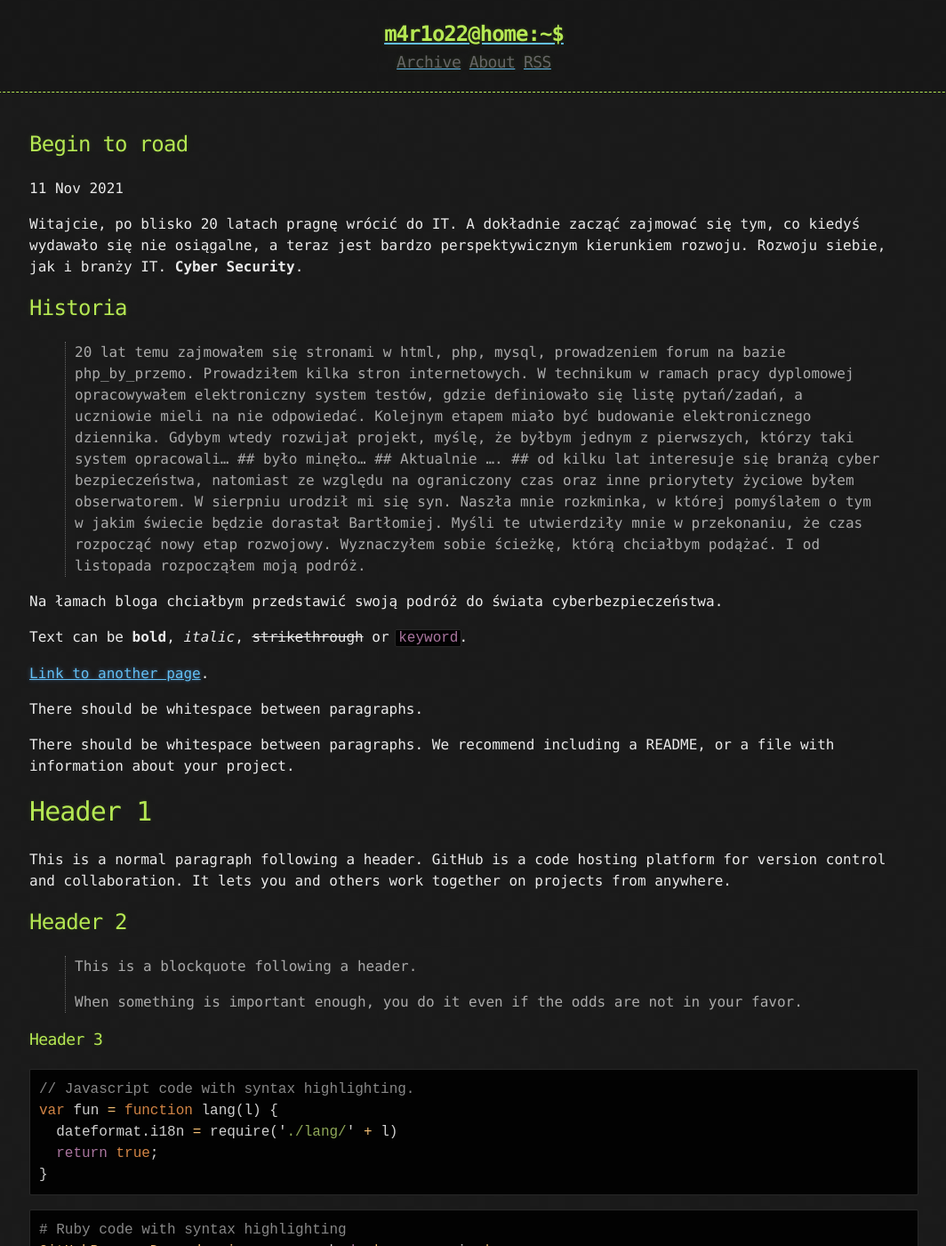
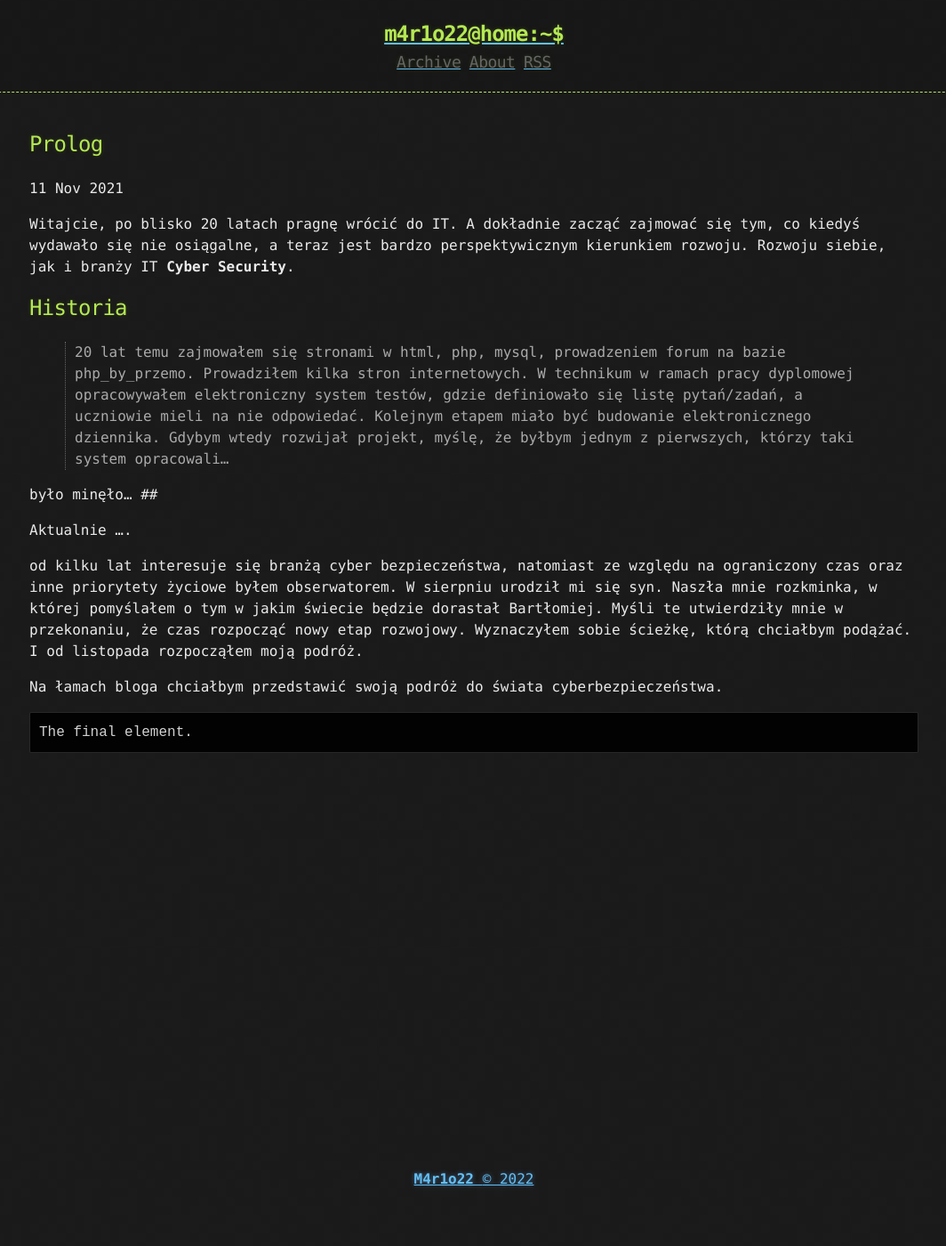
Before and after one commit to M4r1o22/m4r1o22.github.io, a Jekyll site: the page built from _posts/2021-11-11-prolog.md, in a window 1280 px wide and 1400 px high. Shown: the whole window at 89% size, without its empty margins (107-1171 px from the left). Built offline with Jekyll 4.4.1, drawn with Linux system fonts in a browser that asks for light colours; some of the changed text lies outside the part shown.

Commit message:
Update 2021-11-11-prolog.md

````diff
--- a/_posts/2021-11-11-prolog.md
+++ b/_posts/2021-11-11-prolog.md
@@ -1,19 +1,21 @@
 ---
-title: Begin to road
+title: Prolog
 published: true
 ---
 
 Witajcie,
-po blisko 20 latach pragnę wrócić do IT. A dokładnie zacząć zajmować się tym, co kiedyś wydawało się nie osiągalne, a teraz jest bardzo perspektywicznym kierunkiem rozwoju. Rozwoju siebie, jak i branży IT. **Cyber Security**.
+po blisko 20 latach pragnę wrócić do IT. A dokładnie zacząć zajmować się tym, co kiedyś wydawało się nie osiągalne, a teraz jest bardzo perspektywicznym kierunkiem rozwoju. Rozwoju siebie, jak i branży IT **Cyber Security**.
 
 ## [](#header-2)Historia
 >20 lat temu zajmowałem się stronami w html, php, mysql, prowadzeniem forum na bazie php_by_przemo. Prowadziłem kilka stron internetowych.
 >W technikum w ramach pracy dyplomowej opracowywałem elektroniczny system testów, gdzie definiowało się listę pytań/zadań, a uczniowie mieli na nie odpowiedać. Kolejnym etapem miało być budowanie elektronicznego dziennika. Gdybym wtedy rozwijał projekt, myślę, że byłbym jednym z pierwszych, którzy taki system opracowali...
->##
+>
+
 było minęło...
 ##
+
 Aktualnie ....
-##
+
 od kilku lat interesuje się branżą cyber bezpieczeństwa, natomiast ze względu na ograniczony czas oraz inne priorytety życiowe byłem obserwatorem.
 W sierpniu urodził mi się syn. Naszła mnie rozkminka, w której  pomyślałem o tym w jakim świecie będzie dorastał Bartłomiej.
 Myśli te utwierdziły mnie w przekonaniu, że czas rozpocząć nowy etap rozwojowy.
@@ -22,123 +24,6 @@ I od listopada rozpocząłem moją podróż.
 
 Na łamach bloga chciałbym przedstawić swoją podróż do świata cyberbezpieczeństwa.
 
-
-Text can be **bold**, _italic_, ~~strikethrough~~ or `keyword`.
-
-[Link to another page](another-page).
-
-There should be whitespace between paragraphs.
-
-There should be whitespace between paragraphs. We recommend including a README, or a file with information about your project.
-
-# [](#header-1)Header 1
-
-This is a normal paragraph following a header. GitHub is a code hosting platform for version control and collaboration. It lets you and others work together on projects from anywhere.
-
-## [](#header-2)Header 2
-
-> This is a blockquote following a header.
->
-> When something is important enough, you do it even if the odds are not in your favor.
-
-### [](#header-3)Header 3
-
-```js
-// Javascript code with syntax highlighting.
-var fun = function lang(l) {
-  dateformat.i18n = require('./lang/' + l)
-  return true;
-}
-```
-
-```ruby
-# Ruby code with syntax highlighting
-GitHubPages::Dependencies.gems.each do |gem, version|
-  s.add_dependency(gem, "= #{version}")
-end
-```
-
-#### [](#header-4)Header 4
-
-*   This is an unordered list following a header.
-*   This is an unordered list following a header.
-*   This is an unordered list following a header.
-
-##### [](#header-5)Header 5
-
-1.  This is an ordered list following a header.
-2.  This is an ordered list following a header.
-3.  This is an ordered list following a header.
-
-###### [](#header-6)Header 6
-
-| head1        | head two          | three |
-|:-------------|:------------------|:------|
-| ok           | good swedish fish | nice  |
-| out of stock | good and plenty   | nice  |
-| ok           | good `oreos`      | hmm   |
-| ok           | good `zoute` drop | yumm  |
-
-### There's a horizontal rule below this.
-
-* * *
-
-### Here is an unordered list:
-
-*   Item foo
-*   Item bar
-*   Item baz
-*   Item zip
-
-### And an ordered list:
-
-1.  Item one
-1.  Item two
-1.  Item three
-1.  Item four
-
-### And a nested list:
-
-- level 1 item
-  - level 2 item
-  - level 2 item
-    - level 3 item
-    - level 3 item
-- level 1 item
-  - level 2 item
-  - level 2 item
-  - level 2 item
-- level 1 item
-  - level 2 item
-  - level 2 item
-- level 1 item
-
-### Small image
-
-![](https://assets-cdn.github.com/images/icons/emoji/octocat.png)
-
-### Large image
-
-![](https://guides.github.com/activities/hello-world/branching.png)
-
-
-### Definition lists can be used with HTML syntax.
-
-<dl>
-<dt>Name</dt>
-<dd>Godzilla</dd>
-<dt>Born</dt>
-<dd>1952</dd>
-<dt>Birthplace</dt>
-<dd>Japan</dd>
-<dt>Color</dt>
-<dd>Green</dd>
-</dl>
-
-```
-Long, single-line code blocks should not wrap. They should horizontally scroll if they are too long. This line should be long enough to demonstrate this.
-```
-
 ```
 The final element.
 ```
````
